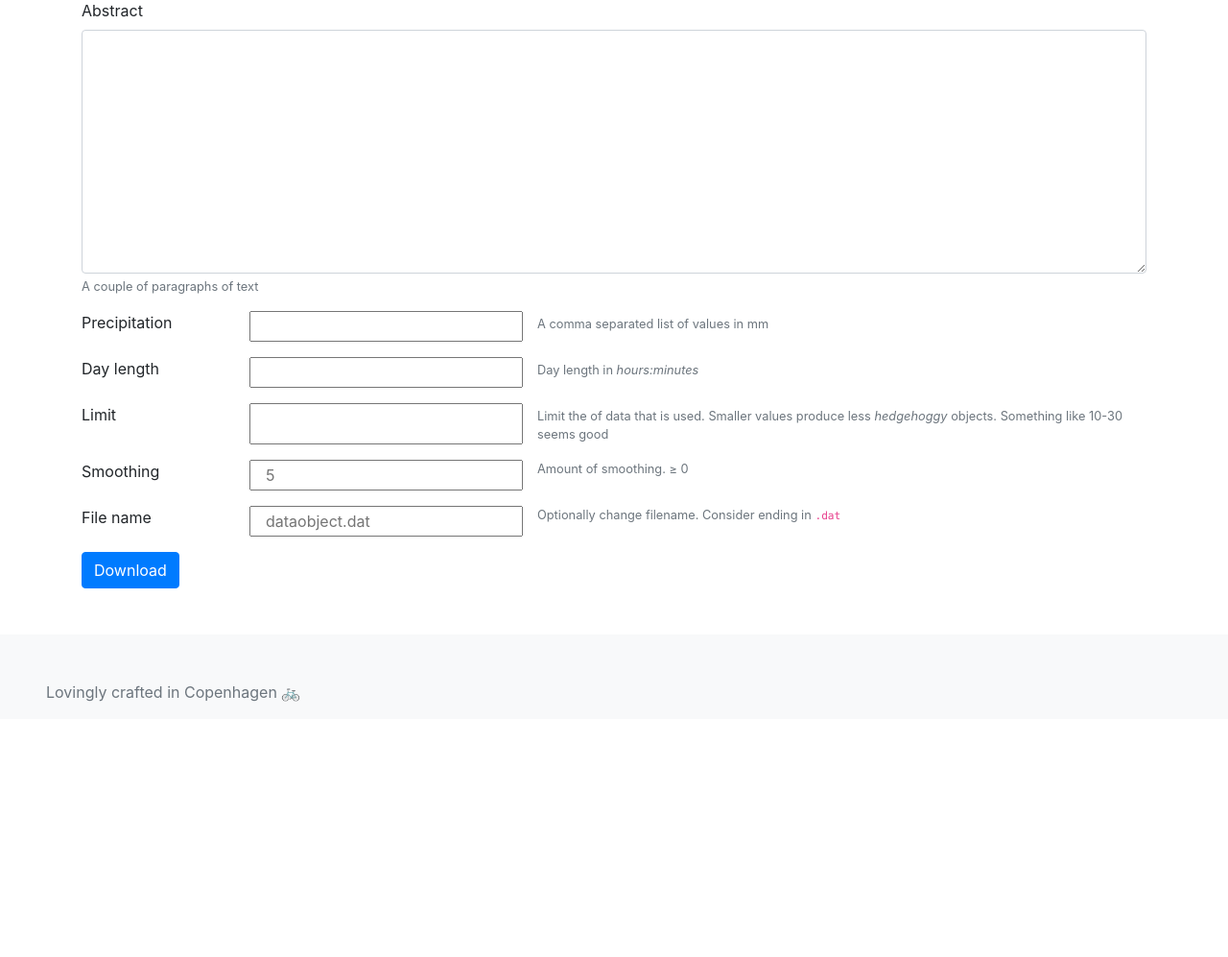
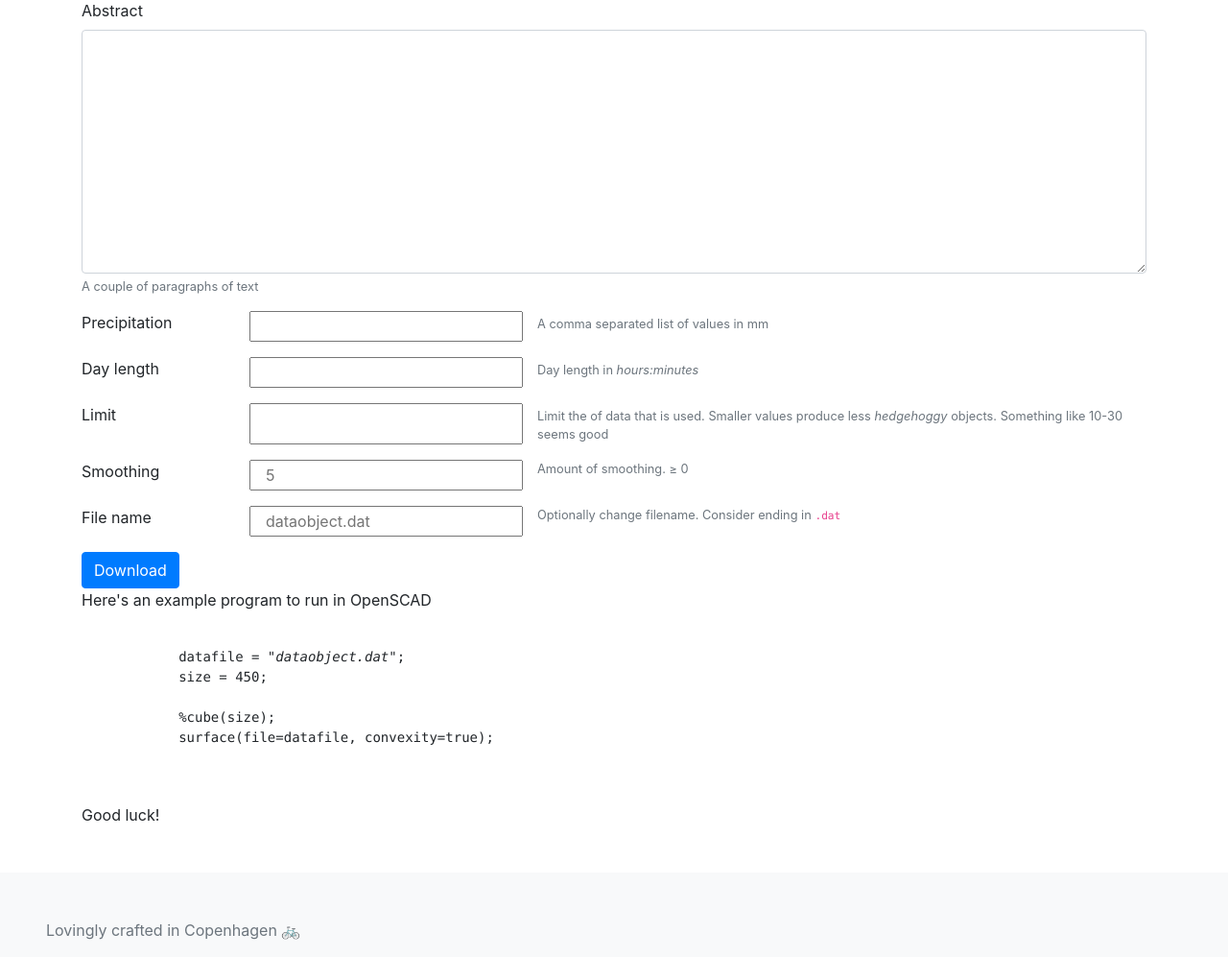
Before and after one commit to ituethoslab/make_a_data_object, a Flask app: page / in a window 1280 px wide. Shown: the part 193-1190 px from the top of the page at 96% size. Before the commit the page ends 924 px from the top, so only its background shows below. Run offline with Flask 2, Linux system fonts and the light colour scheme; some libraries are stand-ins or nearby versions.

Commit message:
Added a little reminder for the user what OpenSCAD code to run

```diff
--- a/make_a_data_object/templates/index.html
+++ b/make_a_data_object/templates/index.html
@@ -61,6 +61,19 @@
 	  <button class="btn btn-primary">Download</button>
 	</form>
       </section>
+      <section id="openscan-code">
+	<p>Here's an example program to run in OpenSCAD</p>
+	<pre>
+	  <code>
+	    datafile = "<var>dataobject.dat</var>";
+	    size = 450;
+
+	    %cube(size);
+	    surface(file=datafile, convexity=true);
+	  </code>
+	</pre>
+	<p>Good luck!</p>
+      </section>
     </main>
 
     <footer class="footer">
```
